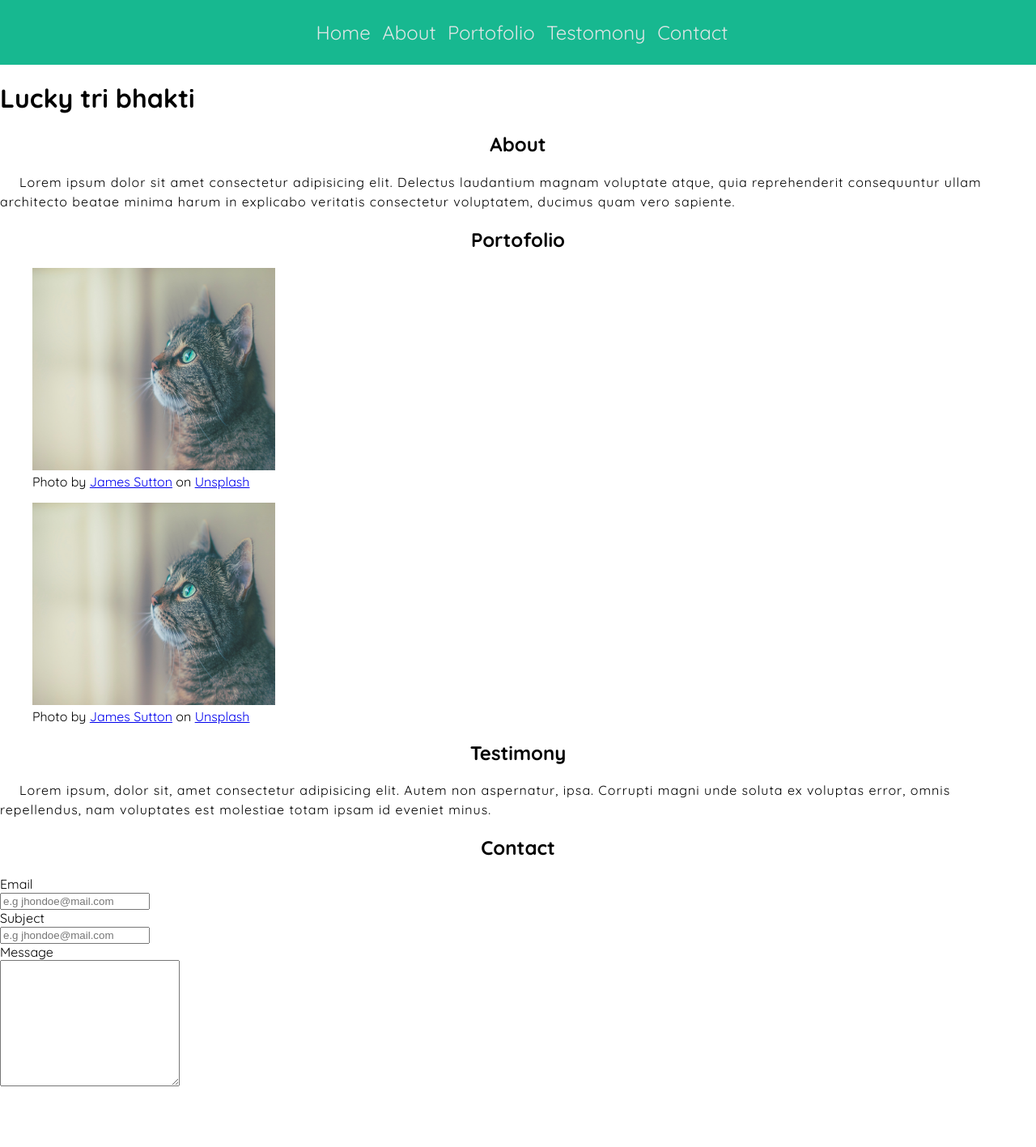
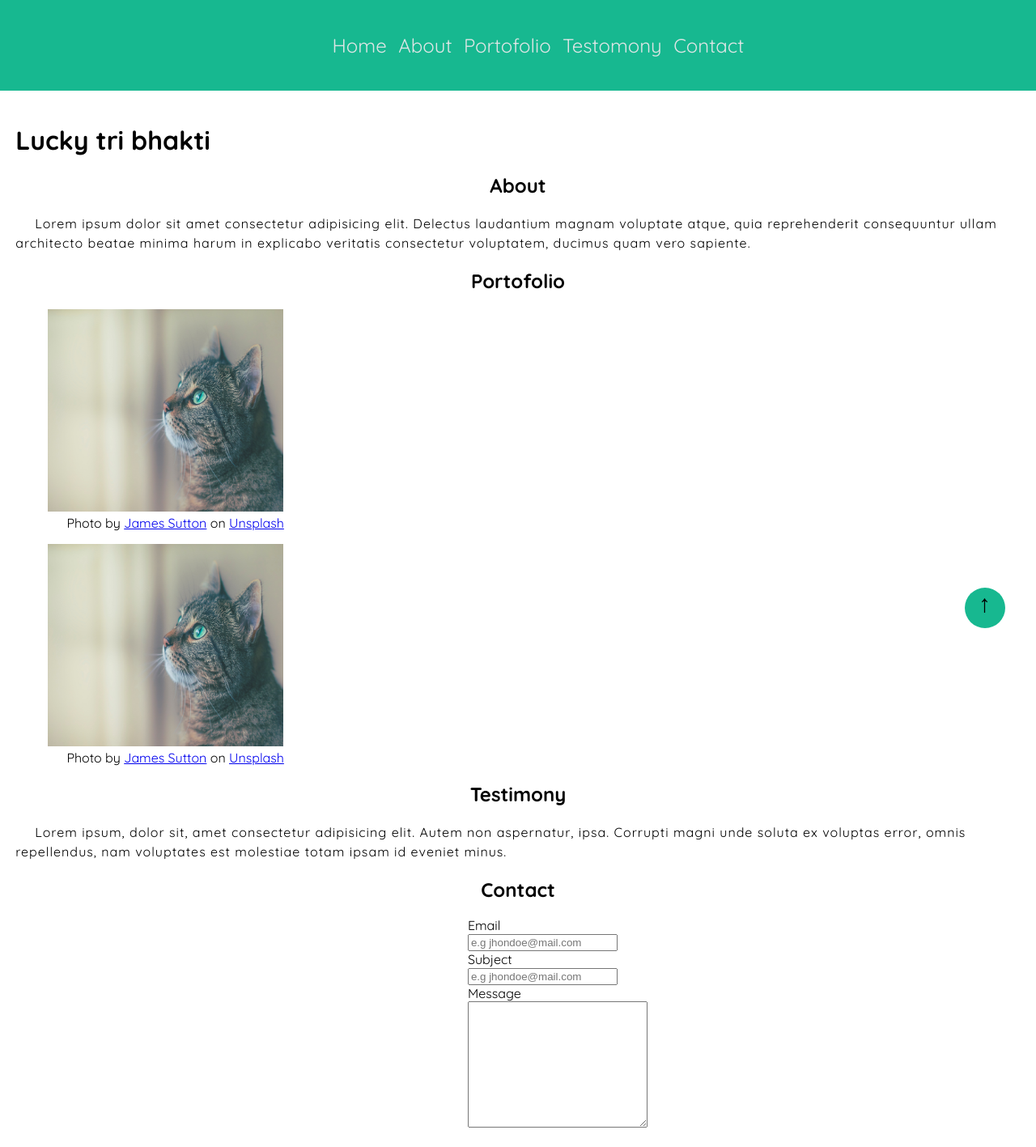
Before and after one commit to Lucky7Tb/InternshipChevalierLab, a PHP site: page / in a window 1280 px wide. Shown: the whole page at 81% size. Before the commit the page ends 1342 px from the top, so only its background shows below. Run offline with PHP 8.4, Linux system fonts and the light colour scheme.

Commit message:
playlist finish

```diff
--- a/SG-kedua/assets/css/style.css
+++ b/SG-kedua/assets/css/style.css
@@ -20,12 +20,28 @@ nav{
 	padding: 25px;
 }
 
-nav a{
+nav ul li{
+	display: inline;
+}
+
+nav ul li a{
 	color: #DEE5E5;
 	text-decoration: none;
 	margin-left: 10px;
 	font-size: 24px;
 	font-weight: 400;
+}
+
+nav ul li a:hover{
+	color: #2A324B;
+}
+
+.container{
+	padding: 1.2em;
+}
+
+img:hover{
+	opacity: 0.3;
 }
 
 #about h2, #portofolio h2, #testimony h2, #contact h2{
@@ -42,3 +58,30 @@ nav a{
 	width: 25%;
 	height: 250px;
 }
+
+figcaption span{
+	margin-left: 2%;
+}
+
+#contact form{
+	margin-left: 45%;
+}
+
+#contact form input:focus{
+	border-color: #17B890;
+	border-width: 3px;
+}
+
+.floating-button{
+	position: fixed;
+	z-index: 9;
+	width: 50px;
+	height: 50px;
+	background-color: #17B890;
+	bottom: 3%;
+	right: 3%;
+	text-align: center;
+	font-size: 30px;
+	font-weight: 700;
+	border-radius: 25px;
+}
--- a/SG-kedua/index.html
+++ b/SG-kedua/index.html
@@ -9,13 +9,16 @@
 <body>
 
 	<nav>
-		<a href="#">Home</a>
-		<a href="#about">About</a>
-		<a href="#portofolio">Portofolio</a>
-		<a href="#testimony">Testomony</a>
-		<a href="#contact">Contact</a>
+		<ul>
+			<li><a href="#">Home</a></li>
+			<li><a href="#about">About</a></li>
+			<li><a href="#portofolio">Portofolio</a></li>
+			<li><a href="#testimony">Testomony</a></li>
+			<li><a href="#contact">Contact</a></li>
+		</ul>
 	</nav>
 
+	<div class="container">
 		<h1>Lucky tri bhakti</h1>
 
 		<div id="about">
@@ -57,5 +60,11 @@
 				<textarea cols="25" rows="10"></textarea>
 			</form>
 		</div>
+
+		<div class="floating-button">
+			&uarr;
+		</div>
+	</div>
+
 </body>
 </html>
```
Lines whose indentation alone changed are shown as unchanged.
